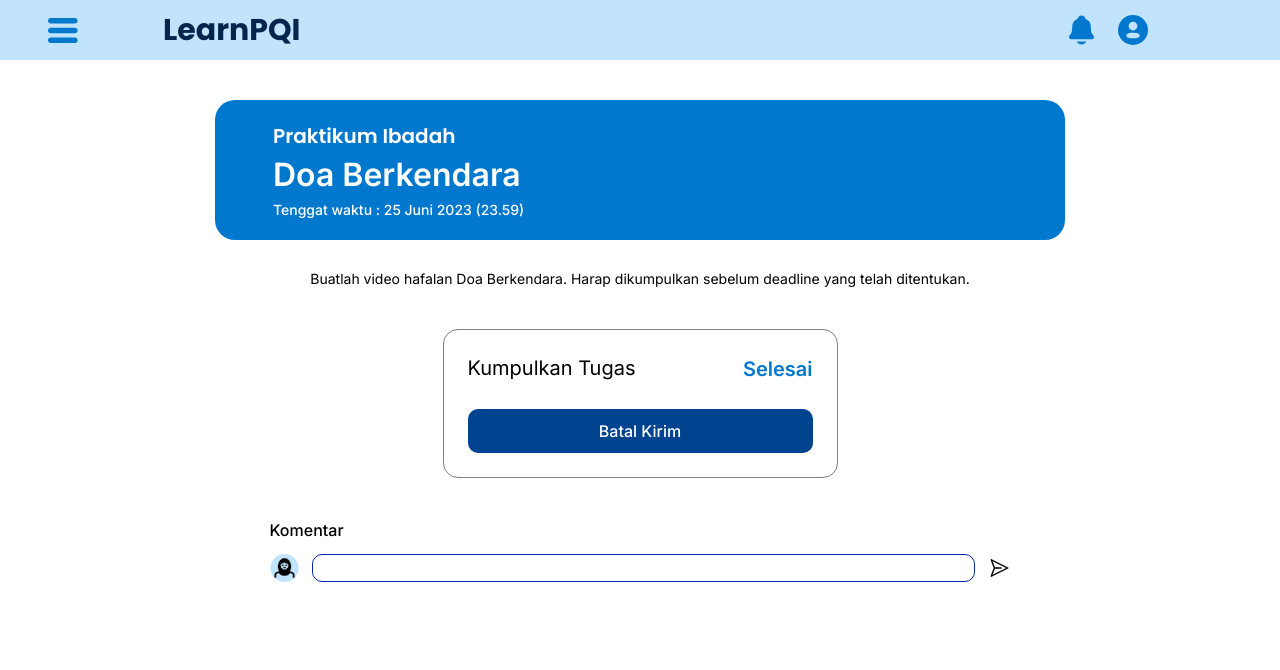
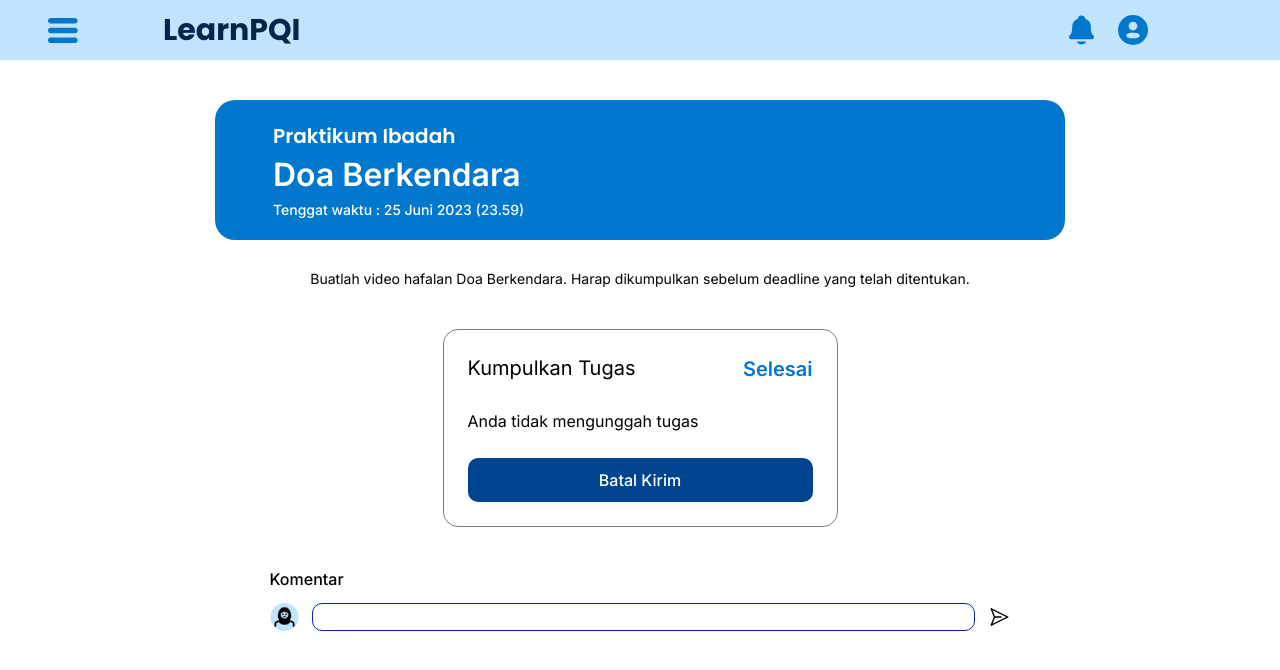
Before and after one commit to zafahreza/learn-pqi, a Next.js app: page /Dashboard/PraktikumIbadah/Hafalan/Submitted in a window 1280 px wide. Shown: the top 670 px of the page. Built offline with nearby package versions, Linux system fonts and the light colour scheme.

Commit message:
fix layout submitted tugas

```diff
--- a/app/component/Dosen.js
+++ b/app/component/Dosen.js
@@ -6,7 +6,7 @@ export default function Dosen(){
             <div className="flex pl-5 gap-[30px]">
                 <img src="/assets/dosen1.png" alt="" width={50} height={50}/>
                 <div>
-                    <p className="font-[500] text-[16px]">Dosen 1</p>
+                    <p className="font-[500] text-[16px]">Drs. M. Tabah Rosyadi, M.A</p>
                     <p className="font-[500] text-[16px] text-black flex">NIP :<p className="opacity-70 font-[400] ml-1">196903161999000000</p></p>
                 </div>
             </div>
--- a/app/component/InputFileHafalanSubmitted.js
+++ b/app/component/InputFileHafalanSubmitted.js
@@ -1,13 +1,25 @@
-import React, { useState } from 'react';
+import React, { useState, useEffect } from 'react';
 
 export default function InputFileHafalanSubmitted() {
 
     const [files, setFiles] = useState([]);
+    const [teks, setTeks] = useState("Anda tidak mengunggah tugas");
 
     const handleFileChange = (e) => {
       const newFiles = [...files, ...e.target.files];
       setFiles(newFiles);
     };
+
+    useEffect(() => {
+        if (files.length === 0){
+            const newTeks = "Anda tidak mengunggah tugas"
+            setTeks(newTeks);
+        } else{
+            const newTeks = ""
+            setTeks(newTeks);
+        }
+      });
+
 
     const handleRemoveFile = (index) => {
       const newFiles = [...files];
@@ -59,6 +71,7 @@ export default function InputFileHafalanSubmitted() {
                 <p className='font-[400] text-xl'>Kumpulkan Tugas</p>
                 <p id='SelesaiText' className='font-[600] text-[20px] text-[#0078CE]'>Selesai</p>
             </div>
+                <p className='align-center'>{teks}</p>
                 {files.map((file, index) => (
                 <div key={index} className="flex items-center justify-between gap-2 pt-5 pb-5 pl-5 pr-5 border-[1px] border-black border-opacity-40 rounded-[10px]">
                     <div className='flex gap-5'>
--- a/app/component/InputFileIbadahSubmitted.js
+++ b/app/component/InputFileIbadahSubmitted.js
@@ -1,13 +1,25 @@
-import React, { useState } from 'react';
+import React, { useState, useEffect } from 'react';
 
 export default function InputFileIbadahSubmitted() {
 
     const [files, setFiles] = useState([]);
+    const [teks, setTeks] = useState("Anda tidak mengunggah tugas");
+
 
     const handleFileChange = (e) => {
       const newFiles = [...files, ...e.target.files];
       setFiles(newFiles);
     };
+
+    useEffect(() => {
+        if (files.length === 0){
+            const newTeks = "Anda tidak mengunggah tugas"
+            setTeks(newTeks);
+        } else{
+            const newTeks = ""
+            setTeks(newTeks);
+        }
+      });
 
     const handleRemoveFile = (index) => {
       const newFiles = [...files];
@@ -59,6 +71,7 @@ export default function InputFileIbadahSubmitted() {
                 <p className='font-[400] text-xl'>Kumpulkan Tugas</p>
                 <p id='SelesaiText' className='font-[600] text-[20px] text-[#0078CE]'>Selesai</p>
             </div>
+                <p className='align-center'>{teks}</p>
                 {files.map((file, index) => (
                 <div key={index} className="flex items-center justify-between gap-2 pt-5 pb-5 pl-5 pr-5 border-[1px] border-black border-opacity-40 rounded-[10px]">
                     <div className='flex gap-5'>
--- a/app/component/MainRuangDiskusi.js
+++ b/app/component/MainRuangDiskusi.js
@@ -45,21 +45,21 @@ export default function MainRuangDiskusi(){
                 </div>
                 <div className="flex flex-col gap-1 mb-[10px]">
                     <div className="flex gap-[10px] items-center">
-                        <p className="font-[900] text-[14px] text-black">Yolanda Putri Wulandaru</p>
+                        <p className="font-[600] text-[14px] text-black">Yolanda Putri Wulandaru</p>
                         <p className="font-[400] text-[12px] text-black opacity-60">10.14</p>
                     </div>
                     <p className="font-[400] text-[14px] text-black">Assalamulaikum pak, perkuliahan untuk minggu ini online atau offline ya?</p>
                 </div>
                 <div className="flex flex-col gap-1 mb-[10px]">
                     <div className="flex gap-[10px] items-center">
-                        <p className="font-[900] text-[14px] text-black">Drs. M. Tabah Rosyadi, M.A.</p>
+                        <p className="font-[600] text-[14px] text-black">Drs. M. Tabah Rosyadi, M.A.</p>
                         <p className="font-[400] text-[12px] text-black opacity-60">10.14</p>
                     </div>
                     <p className="font-[400] text-[14px] text-black">Minggu ini online yaa.</p>
                 </div>
                 <div className="flex flex-col gap-1 mb-[10px]">
                     <div className="flex gap-[10px] items-center">
-                        <p className="font-[900] text-[14px] text-black">Yolanda Putri Wulandaru</p>
+                        <p className="font-[600] text-[14px] text-black">Yolanda Putri Wulandaru</p>
                         <p className="font-[400] text-[12px] text-black opacity-60">10.14</p>
                     </div>
                     <p className="font-[400] text-[14px] text-black">Baik Pak, terima kasih.</p>
@@ -68,7 +68,7 @@ export default function MainRuangDiskusi(){
                 <div id="Chat" className="flex flex-col items-end gap-1 mb-[10px]" key={index}>
                     <div className="flex gap-[10px] items-center">
                         <p className="font-[400] text-[12px] text-black opacity-60">10.15</p>
-                        <p className="font-[900] text-[14px] text-black">You</p>
+                        <p className="font-[600] text-[14px] text-black">You</p>
                     </div>
                     <p className="font-[400] text-[14px] text-black">{message.text}</p>
                 </div>
```
